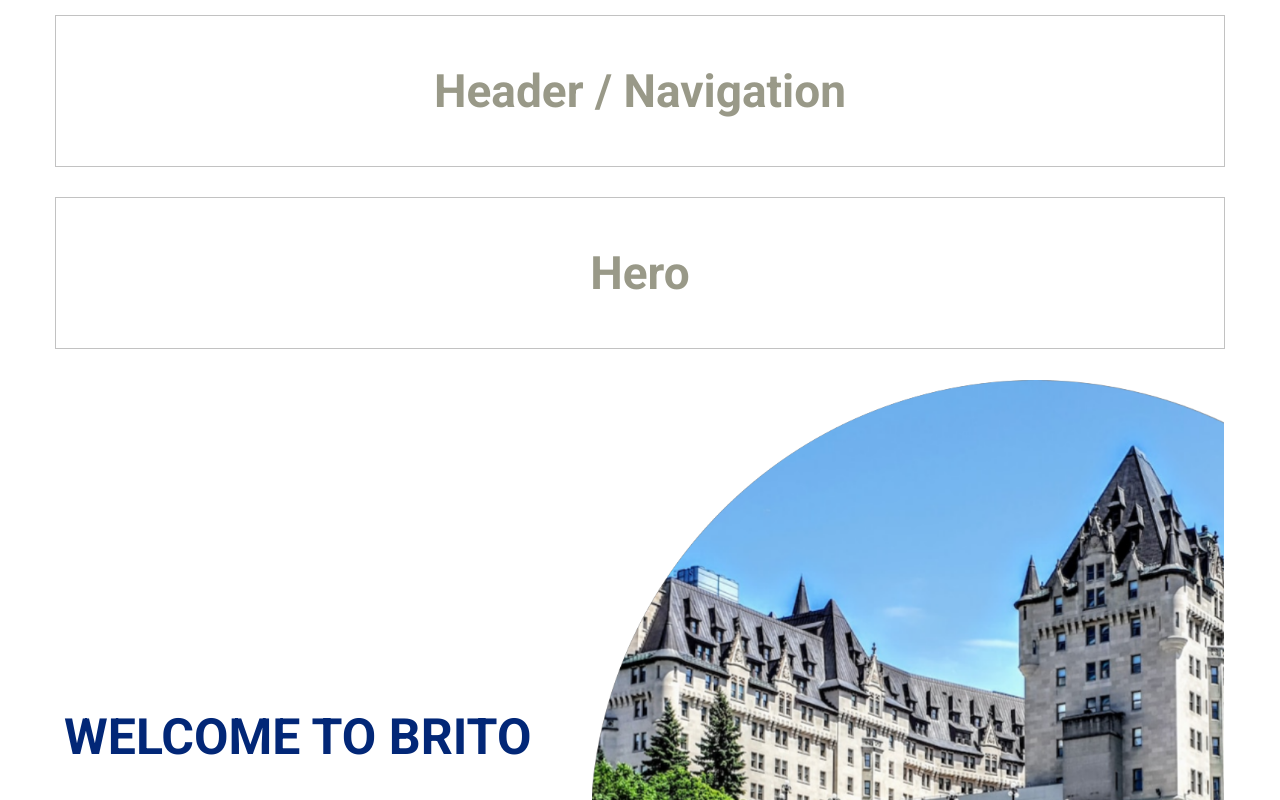
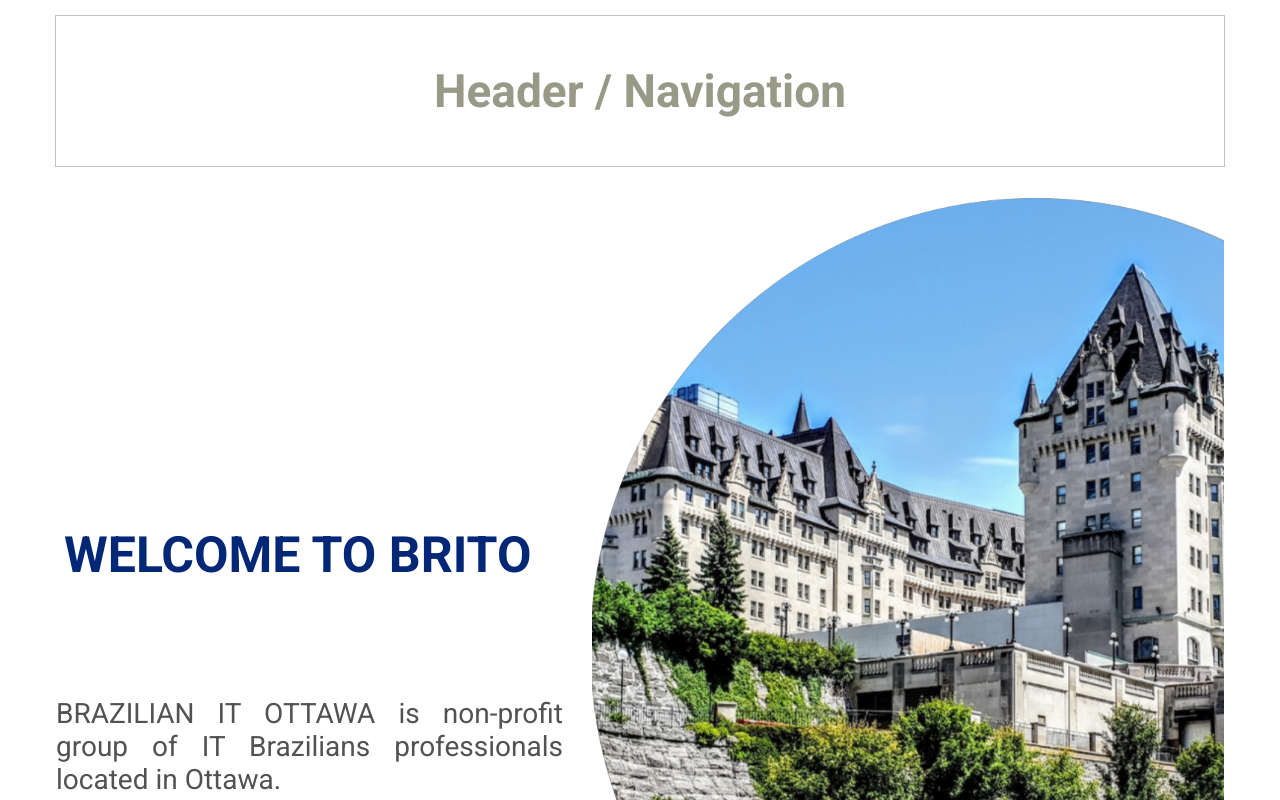
Before and after one commit to brito-ca/brito-website, a Next.js app: page / in a window 1280 px wide. Shown: the top 800 px of the page. Built offline with nearby package versions, Linux system fonts and the light colour scheme.

Commit message:
removed placeholder

```diff
--- a/pages/index.jsx
+++ b/pages/index.jsx
@@ -14,7 +14,6 @@ export default function Home() {
                 <link rel='icon' href='/favicon.ico' />
             </Head>
             <AppLayout>
-                <Placeholder title='Hero' />
                 <Hero
                     title={labels.welcomeToBrito.title}
                     description={labels.welcomeToBrito.description}
```
